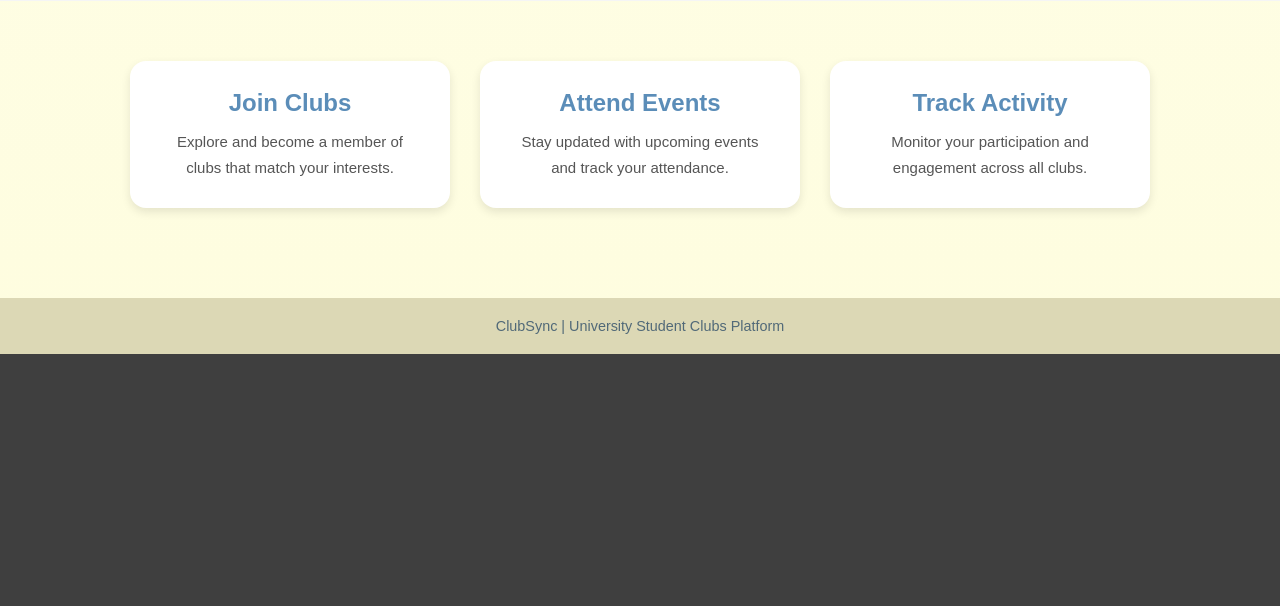
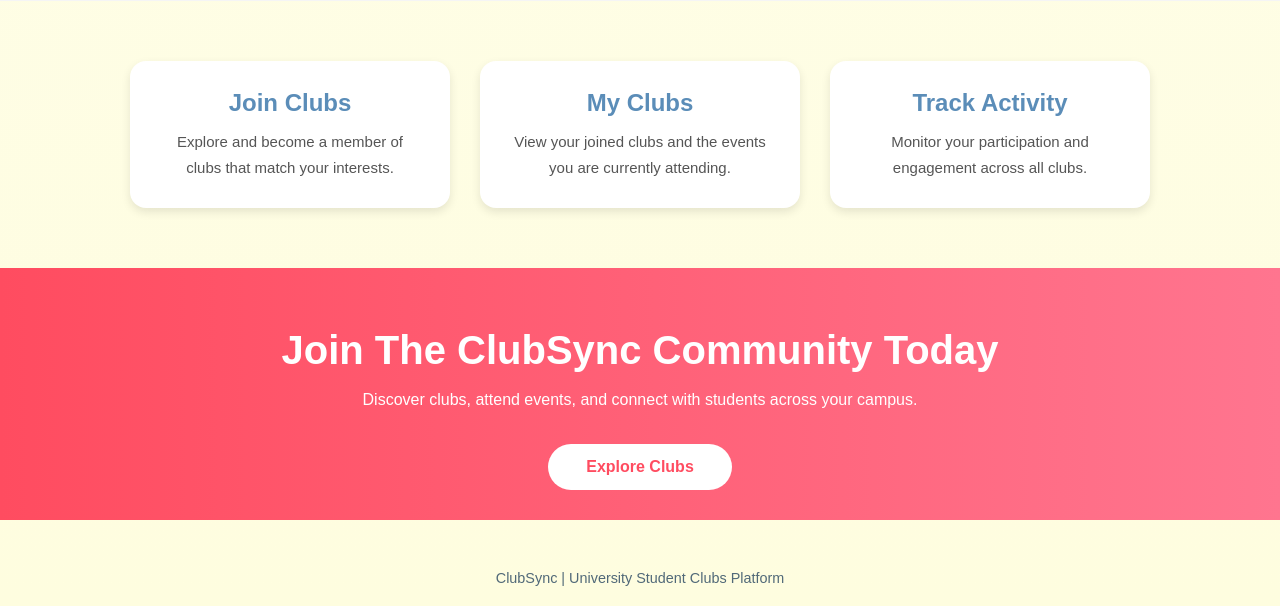
Before and after one commit to HirushikaWickramaarachchi/AgileProject, a Flask app: page / in a window 1280 px wide; the page is wider, and only the part inside the window is pictured. Shown: the part 1474-2080 px from the top of that part. Before the commit the page ends 1828 px from the top of that part, so only its background shows below. Run offline with Flask 3, Linux system fonts and the light colour scheme; some libraries are stand-ins or nearby versions.

Commit message:
Updated the middle feature card on the home page.

```diff
--- a/static/css/home.css
+++ b/static/css/home.css
@@ -254,7 +254,6 @@ body {
   color: #516978;
   font-size: 0.9rem;
   padding: 20px;
-  background-color: #dcd8b5;
 }
 
 /* TABLET */
@@ -404,3 +403,38 @@ body {
 .learn-more-link:hover::after {
   width: 100%;
 }
+
+/* CTA */
+
+.cta-section {
+  padding: 60px 6% 30px;
+  background: linear-gradient(to right, #ff4c60, #ff758f);
+  text-align: center;
+}
+
+.cta-content h2 {
+  color: white;
+  font-size: 40px;
+  margin-bottom: 18px;
+}
+
+.cta-content p {
+  color: white;
+  font-size: 16px;
+  margin-bottom: 35px;
+}
+
+.cta-btn {
+  display: inline-block;
+  padding: 14px 38px;
+  background: white;
+  color: #ff4c60;
+  text-decoration: none;
+  border-radius: 50px;
+  font-weight: 600;
+  transition: 0.3s;
+}
+
+.cta-btn:hover {
+  transform: scale(1.05);
+}
--- a/templates/home.html
+++ b/templates/home.html
@@ -75,9 +75,10 @@
       <p>Explore and become a member of clubs that match your interests.</p>
     </div>
 
-    <div class="feature-card" data-url="{{ url_for('clubs.events') }}" onclick="window.location.href=this.dataset.url;">
-      <h3>Attend Events</h3>
-      <p>Stay updated with upcoming events and track your attendance.</p>
+    <div class="feature-card"
+     data-url="{{ url_for('profile.profile') }}" onclick="window.location.href=this.dataset.url;">
+      <h3>My Clubs</h3>
+      <p>View your joined clubs and the events you are currently attending.</p>
     </div>
 
     <div class="feature-card" data-url="{{ url_for('profile.profile') }}" onclick="window.location.href=this.dataset.url;">
@@ -86,9 +87,22 @@
     </div>
   </section>
 
-  <footer class="clubs-footer">
-    <p>ClubSync | University Student Clubs Platform</p>
-  </footer>
+  <section class="cta-section">
+      <div class="cta-content">
+        <h2>Join The ClubSync Community Today</h2>
+
+        <p>
+          Discover clubs, attend events, and connect with students across your
+          campus.
+        </p>
+
+        <a href="/clubs" class="cta-btn"> Explore Clubs </a>
+      </div>
+    </section>
+
+    <footer class="clubs-footer">
+      <p>ClubSync | University Student Clubs Platform</p>
+    </footer>
 
   <script src="{{ url_for('static', filename='js/home.js') }}"></script>
 </body>
```
